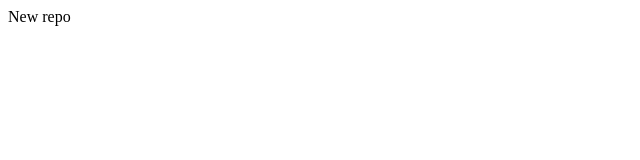
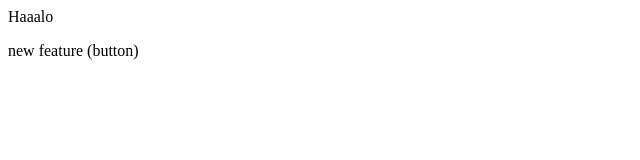
Before and after one commit to prasannup/Local, a plain HTML site: page index.html in a window 1280 px wide. Shown: the whole page, without its empty margins (0-640 px from the left). Drawn offline with Linux system fonts and the light colour scheme.

Commit message:
feature new

```diff
--- a/index.html
+++ b/index.html
@@ -1 +1,2 @@
-<p>New repo</p>
+<p>Haaalo</p>
+<p>new feature (button)</p>
```
